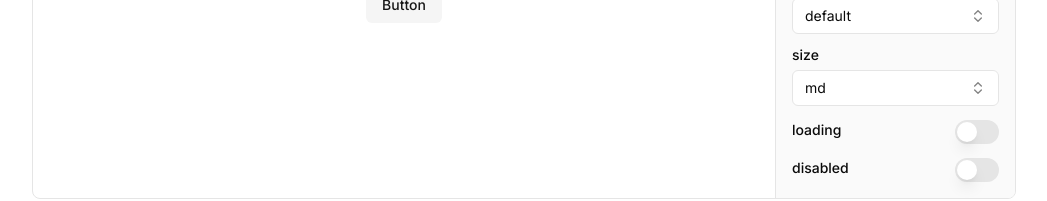
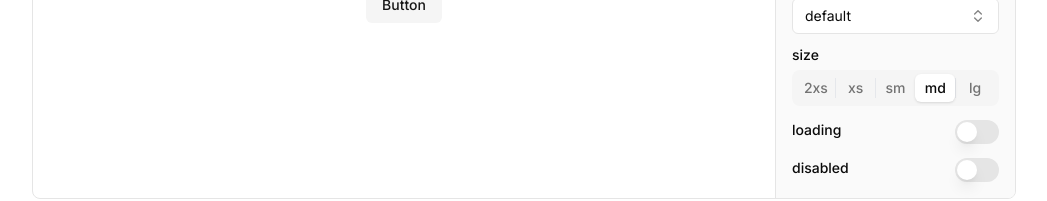
Before and after one commit to hawa130/next-template, a Next.js app: page /component-preview in a window 1280 px wide. Shown: the part 311-512 px from the top of the page, without its empty margins (116-1163 px from the left). Built offline with nearby package versions, Linux system fonts and the light colour scheme.

Commit message:
feat: add segmented control component

```diff
--- a/app/component-preview/_components/component-preview-card/form.tsx
+++ b/app/component-preview/_components/component-preview-card/form.tsx
@@ -6,6 +6,7 @@ import { cn } from '@/lib/utils'
 import { Select, SelectContent, SelectItem, SelectTrigger, SelectValue } from '@/components/ui/select'
 import { Input } from '@/components/ui/input'
 import { Switch } from '@/components/ui/switch'
+import { SegmentedControl, SegmentedControlItem } from '@/components/ui/segmented-control'
 
 export type ComponentConfigFormItemBase = {
   displayName?: string
@@ -18,6 +19,7 @@ export type ComponentConfigFormItem<T extends Record<string, any>> = ComponentCo
   | { name: P & string; type: 'input'; placeholder?: string; defaultValue?: T[P] & string }
   | { name: P & string; type: 'switch'; defaultValue?: T[P] & boolean }
   | { name: P & string; type: 'number'; defaultValue?: T[P] & number }
+  | { name: P & string; type: 'radio'; options: (T[P] & string)[]; defaultValue?: T[P] & string }
 }[keyof T]
 
 interface ComponentConfigFormField extends ComponentConfigFormItemBase, Omit<ComponentProps<typeof FormField>, 'name'> {
@@ -115,6 +117,26 @@ export const ComponentConfigForm = <T extends Record<string, any>>({
                   )}
                 />
               )
+            case 'radio':
+              return (
+                <ComponentConfigFormField
+                  key={item.name}
+                  name={item.name}
+                  displayName={item.displayName}
+                  control={form.control}
+                  render={({ field }) => (
+                    <FormControl>
+                      <SegmentedControl
+                        className="grid"
+                        style={{ gridTemplateColumns: `repeat(${item.options.length}, minmax(0, 1fr))` }}
+                        value={field.value} onValueChange={field.onChange}
+                      >
+                        {item.options.map(opt => <SegmentedControlItem value={opt} key={opt}>{opt}</SegmentedControlItem>)}
+                      </SegmentedControl>
+                    </FormControl>
+                  )}
+                />
+              )
             case 'switch':
               return (
                 <FormField
--- a/app/component-preview/_previews/alert-preview.tsx
+++ b/app/component-preview/_previews/alert-preview.tsx
@@ -30,7 +30,7 @@ export const AlertPreview = () => {
         },
         {
           name: 'variant',
-          type: 'select',
+          type: 'radio',
           options: ['surface', 'outline', 'soft'],
           defaultValue: 'surface',
         },
--- a/app/component-preview/_previews/badge-preview.tsx
+++ b/app/component-preview/_previews/badge-preview.tsx
@@ -38,7 +38,7 @@ export const BadgePreview = () => {
         },
         {
           name: 'size',
-          type: 'select',
+          type: 'radio',
           options: ['xs', 'sm', 'md', 'lg', 'xl'],
           defaultValue: 'md',
         },
--- a/app/component-preview/_previews/button-preview.tsx
+++ b/app/component-preview/_previews/button-preview.tsx
@@ -37,7 +37,7 @@ export const ButtonPreview = () => {
         },
         {
           name: 'size',
-          type: 'select',
+          type: 'radio',
           options: ['2xs', 'xs', 'sm', 'md', 'lg'],
           defaultValue: 'md',
         },
--- a/app/component-preview/_previews/tooltip-preview.tsx
+++ b/app/component-preview/_previews/tooltip-preview.tsx
@@ -28,7 +28,7 @@ export const TooltipPreview = () => {
         },
         {
           name: 'align',
-          type: 'select',
+          type: 'radio',
           options: ['start', 'center', 'end'],
           defaultValue: 'center',
         },
--- /dev/null
+++ b/components/ui/segmented-control.tsx
@@ -0,0 +1,54 @@
+'use client'
+
+import * as React from 'react'
+import * as RadioGroupPrimitive from '@radix-ui/react-radio-group'
+import { cva, type VariantProps } from 'class-variance-authority'
+
+import { cn } from '@/lib/utils'
+
+export const segmentedControlVariants = cva(
+  'inline-flex items-center justify-center rounded-lg bg-muted p-1 text-muted-fg',
+  {
+    variants: {
+      size: {
+        sm: 'h-8 [&>button]:h-6 [&>button]:text-xs [&>button]:px-2.5',
+        md: 'h-9 [&>button]:h-7 [&>button]:text-sm [&>button]:px-3',
+        lg: 'h-10 [&>button]:h-8 [&>button]:text-sm [&>button]:px-3.5',
+      },
+    },
+    defaultVariants: {
+      size: 'md',
+    },
+  },
+)
+
+export const SegmentedControl = React.forwardRef<
+  React.ElementRef<typeof RadioGroupPrimitive.Root>,
+  React.ComponentPropsWithoutRef<typeof RadioGroupPrimitive.Root> & VariantProps<typeof segmentedControlVariants>
+>(({ className, size, ...props }, ref) => {
+  return (
+    <RadioGroupPrimitive.Root
+      className={cn(segmentedControlVariants({ size }), className)}
+      {...props}
+      ref={ref}
+    />
+  )
+})
+SegmentedControl.displayName = 'SegmentedControl'
+
+export const SegmentedControlItem = React.forwardRef<
+  React.ElementRef<typeof RadioGroupPrimitive.Item>,
+  React.ComponentPropsWithoutRef<typeof RadioGroupPrimitive.Item>
+>(({ className, ...props }, ref) => {
+  return (
+    <RadioGroupPrimitive.Item
+      ref={ref}
+      className={cn(
+        'relative data-[state=checked]:z-[1] inline-flex items-center justify-center whitespace-nowrap rounded-md font-medium ring-offset-background transition-all focus-visible:outline-none focus-visible:ring-2 focus-visible:ring-ring/60 focus-visible:ring-offset-2 disabled:pointer-events-none disabled:opacity-50 data-[state=checked]:bg-background data-[state=checked]:text-foreground data-[state=checked]:shadow before:absolute before:-left-[0.5px] before:h-5 not-first:before:border-l before:transition-colors before:data-[state=checked]:border-l-transparent before:next-sibling:data-[state=checked]:border-l-transparent',
+        className,
+      )}
+      {...props}
+    />
+  )
+})
+SegmentedControlItem.displayName = 'SegmentedControlItem'
```
